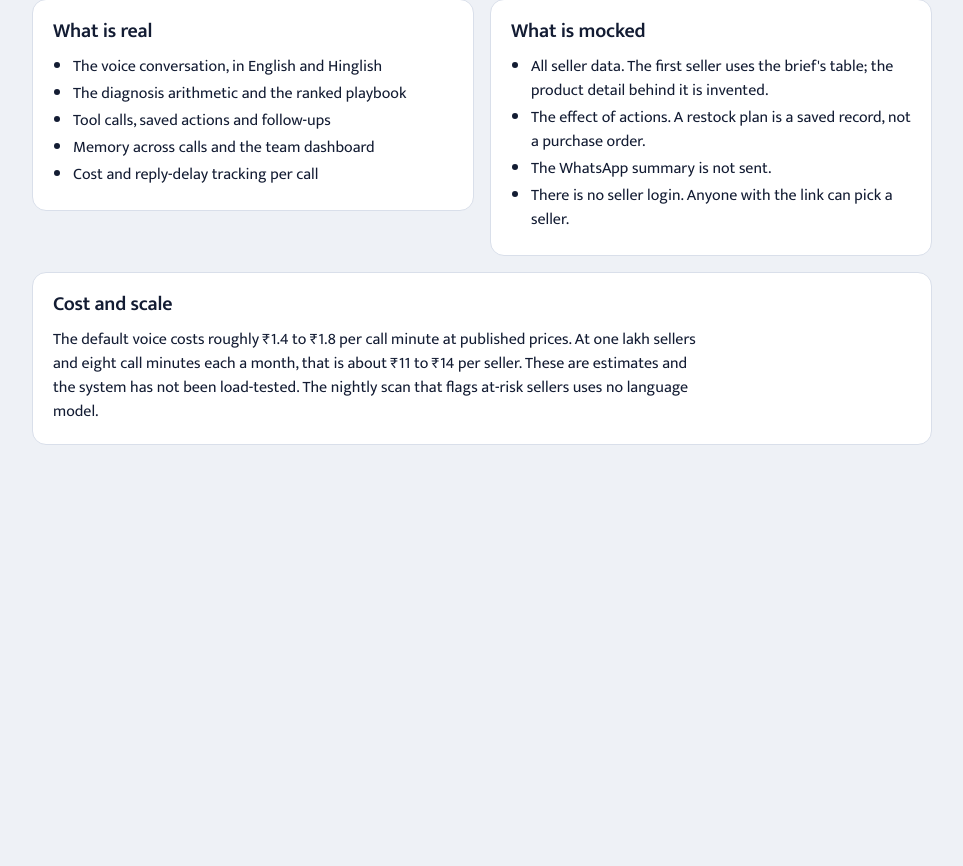
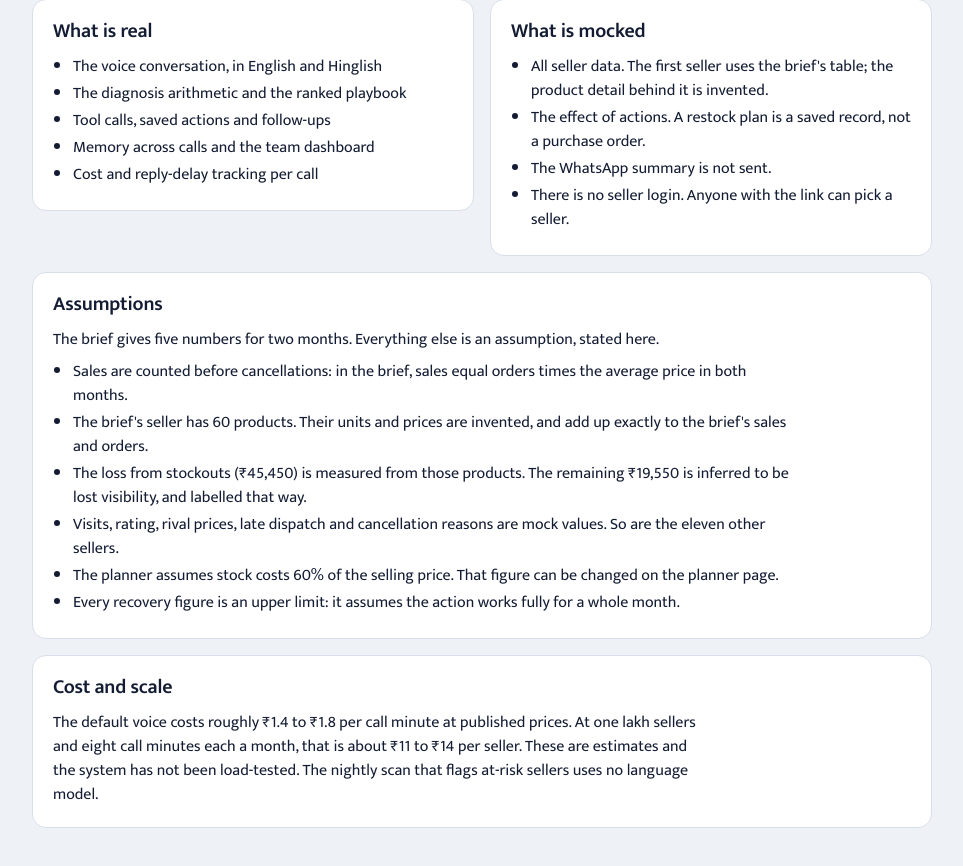
Before and after one commit to alphasafal/snapdeal-virtual-kam, a Next.js app in the folder web/: page /how-it-works in a window 1280 px wide. Shown: the part 1743-2609 px from the top of the page, without its empty margins (24-987 px from the left). Before the commit the page ends 2260 px from the top, so only its background shows below. Built offline with nearby package versions, Linux system fonts and the light colour scheme; a web font is replaced by a local one.

Commit message:
State the assumptions and show how each part of the brief is met

```diff
--- a/web/app/how-it-works/page.tsx
+++ b/web/app/how-it-works/page.tsx
@@ -81,6 +81,19 @@ export default function HowItWorks() {
       </div>
 
       <div className="card">
+        <h2>Assumptions</h2>
+        <p style={{ maxWidth: "70ch", marginBottom: 8 }}>The brief gives five numbers for two months. Everything else is an assumption, stated here.</p>
+        <ul className="clean" style={{ maxWidth: "80ch" }}>
+          <li>Sales are counted before cancellations: in the brief, sales equal orders times the average price in both months.</li>
+          <li>The brief's seller has 60 products. Their units and prices are invented, and add up exactly to the brief's sales and orders.</li>
+          <li>The loss from stockouts (₹45,450) is measured from those products. The remaining ₹19,550 is inferred to be lost visibility, and labelled that way.</li>
+          <li>Visits, rating, rival prices, late dispatch and cancellation reasons are mock values. So are the eleven other sellers.</li>
+          <li>The planner assumes stock costs 60% of the selling price. That figure can be changed on the planner page.</li>
+          <li>Every recovery figure is an upper limit: it assumes the action works fully for a whole month.</li>
+        </ul>
+      </div>
+
+      <div className="card">
         <h2>Cost and scale</h2>
         <p style={{ maxWidth: "70ch" }}>
           The default voice costs roughly ₹1.4 to ₹1.8 per call minute at published prices. At one lakh sellers and
```
Also changed, not shown: 11 other files (tests, documents, lock files or other folders).
